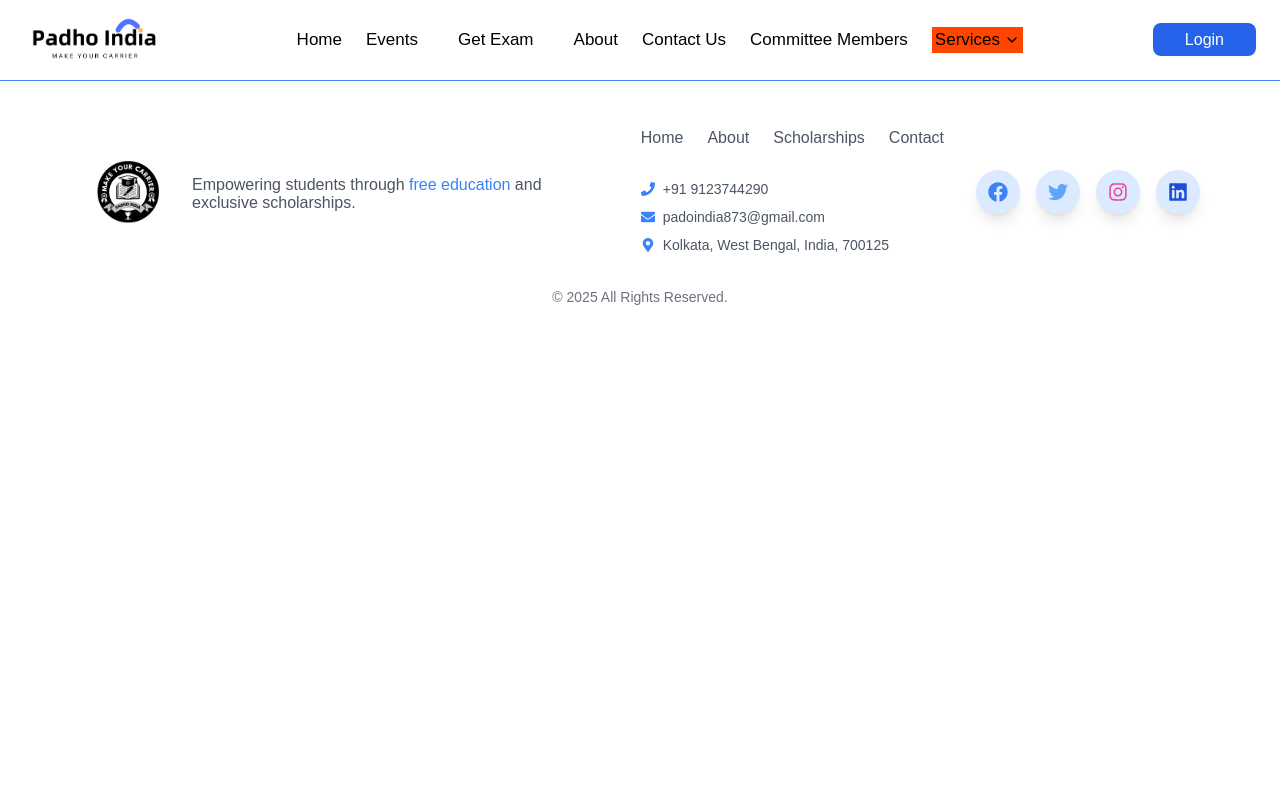
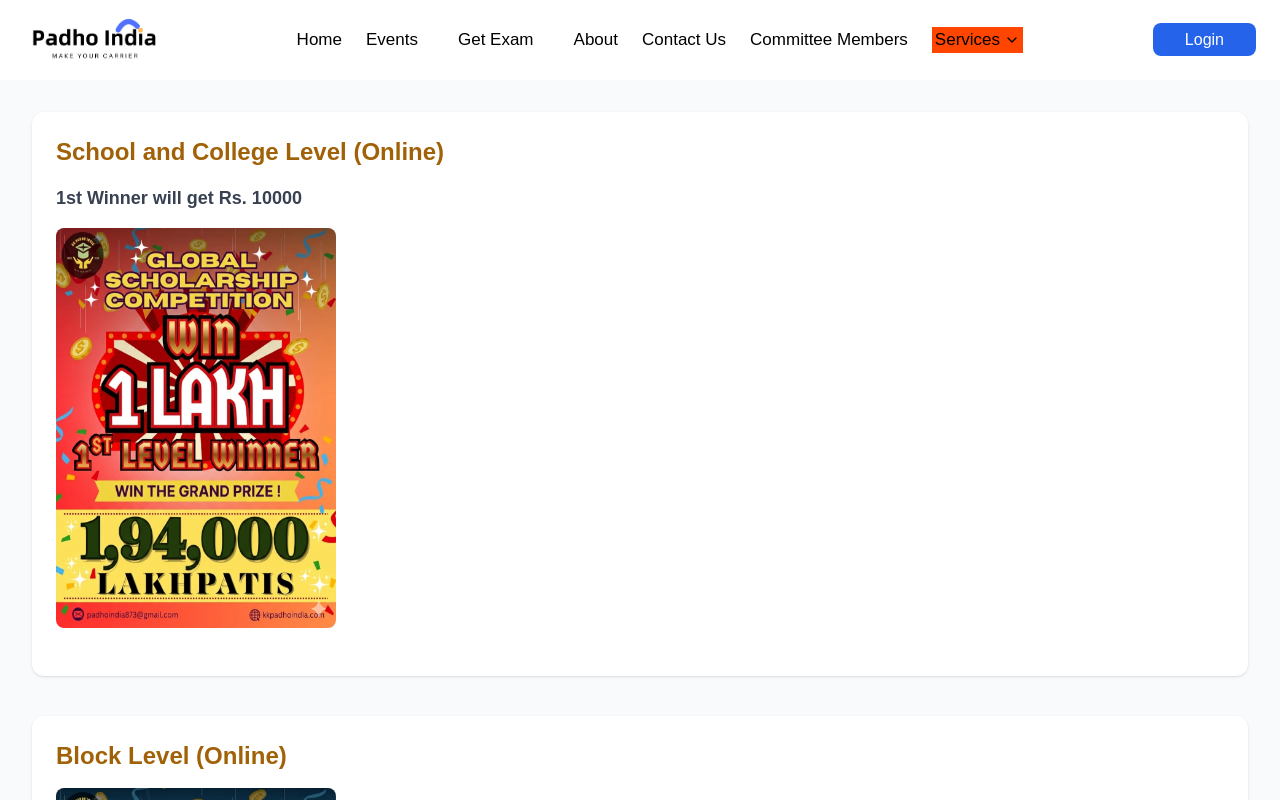
Before and after one commit to padoindia873-hub/Scholarship-National-Cup, a React (Vite) app: page /AllPrizeListExam in a window 1280 px wide. Built offline with nearby package versions, Linux system fonts and the light colour scheme.

Commit message:
first commits

```diff
--- a/src/App.jsx
+++ b/src/App.jsx
@@ -71,7 +71,7 @@ import Technical from "./pages/Technical";
 import Legal from "./pages/Legal";
 import Finance from "./pages/Finance";
 import PrizeListsDetails from "./components/common/PrizeListsDetails";
-
+import AllPrizeListExam from "./components/common/AllprizeListExam";
 
 const Home = lazy(() => import("./pages/Home"));
 
@@ -177,6 +177,8 @@ const AppContent = () => {
           <Route path="/technical" element={<Technical />} />
           <Route path="/legal" element={<Legal />} />
          <Route path="/PrizeListsDetails/:id" element={<PrizeListsDetails />} />
+          <Route path="/AllPrizeListExam" element={<AllPrizeListExam />} />
+
 
 
 
--- /dev/null
+++ b/src/components/common/AllPrizeListExam.jsx
@@ -0,0 +1,167 @@
+import React from "react";
+import { Card, List } from "antd";
+import "antd/dist/reset.css";
+
+import schoolImg11 from "../../assets/school11.png";
+import blockImg11 from "../../assets/block11.png";
+import districtImg7 from "../../assets/district7.png";
+import cupImage from "../../assets/cups.png";
+import finalImg4 from "../../assets/final4.jpg";
+import ruppes from "../../assets/wp4.jpg";
+
+const prizeData = [
+  {
+    level: "School and College Level (Online)",
+    winner: "1st Winner will get Rs. 10000",
+    images: [schoolImg11],
+  },
+  {
+    level: "Block Level (Online)",
+    prizes: [
+      "1st, 2nd and 3rd Winners: Rs. 2,00,000/- Accommodation (traveling lodging and fooding) for offline exam",
+    ],
+    images: [blockImg11],
+  },
+  {
+    level: "District Level (Offline)",
+    prizes: [
+      "Consolation Prize > 10,00,000/- + All failure candidates will get 10,00,000/-",
+    ],
+    images: [districtImg7],
+  },
+  {
+    level: "Final Level (National Level) (Offline)",
+    TopWinners: "Top Winners",
+    winners: [
+      {
+        title: "1st Prize ---- 15 Crores",
+        rewards: [
+          "1 Kg Gold Trophy",
+          "10 Crore Cash",
+          "Jaguar Car",
+          "5 BHK Flat",
+          "Scholarship For Abroad Study",
+        ],
+      },
+      {
+        title: "2nd Prize ---- 12 Crores",
+        rewards: [
+          "500 gm Gold Trophy",
+          "8 Crore Cash",
+          "Jaguar Car",
+          "5 BHK Flat",
+          "Scholarship For Abroad Study",
+        ],
+      },
+      {
+        title: "3rd Prize ---- 10 Crores",
+        rewards: [
+          "250 gm Gold Trophy",
+          "6 Crore Cash",
+          "Jaguar Car",
+          "5 BHK Flat",
+          "Scholarship For Abroad Study",
+        ],
+      },
+        {
+  title: (
+    <>
+      4th to 32nd Rankers <br />
+      Will Get ---- 2 Crores
+    </>
+  ),
+  rewards: [
+    '1,00,00,000/- Cash',
+    '4 BHK Flat',
+    'Thar Car',
+    '50 Gram Pure Gold Medal',
+  ],
+},
+      {
+        title: '33th to 1932th Rankers Will Get',
+        rewards: [
+
+          '1,00,00,000/-',
+          '3 BHK Flat',
+          'Hyundai Exter Car ',
+          '20 Gram Pure Gold Medal',
+        ],
+      },
+    ],
+    images: [cupImage],
+  },
+];
+
+const AllPrizeListExam = () => {
+  return (
+    <div className="p-5 md:p-8 bg-gray-50 space-y-10">
+
+      {prizeData.map((section, index) => (
+        <div key={index} className="bg-white p-6 rounded-xl shadow">
+
+          {/* Level Title */}
+          <h2 className="text-xl md:text-2xl font-bold text-yellow-700 mb-4">
+            {section.level}
+          </h2>
+
+          {/* Winner */}
+          {section.winner && (
+            <p className="text-lg font-semibold text-gray-700 mb-4">
+              {section.winner}
+            </p>
+          )}
+
+          {/* Images */}
+          {section.images && (
+            <div className="grid grid-cols-2 sm:grid-cols-3 md:grid-cols-4 gap-4 mb-6">
+              {section.images.map((imgSrc, i) => (
+                <img
+                  key={i}
+                  src={imgSrc}
+                  alt="prize"
+                  className="w-full rounded-lg"
+                />
+              ))}
+            </div>
+          )}
+
+          {/* Prize List */}
+          {section.prizes && (
+            <List
+              dataSource={section.prizes}
+              bordered
+              renderItem={(item) => (
+                <List.Item className="font-medium">{item}</List.Item>
+              )}
+            />
+          )}
+
+          {/* Winners */}
+          {section.winners && (
+            <>
+              <h3 className="text-lg font-semibold text-blue-700 mt-6 mb-4">
+                {section.TopWinners}
+              </h3>
+
+              <div className="grid md:grid-cols-3 gap-6">
+                {section.winners.map((winner, idx) => (
+                  <Card key={idx} title={winner.title}>
+                    <List
+                      dataSource={winner.rewards}
+                      renderItem={(item) => (
+                        <List.Item>{item}</List.Item>
+                      )}
+                    />
+                  </Card>
+                ))}
+              </div>
+            </>
+          )}
+        </div>
+      ))}
+
+    </div>
+  );
+};
+
+export default AllPrizeListExam;
--- a/src/components/common/VideoPlayer.jsx
+++ b/src/components/common/VideoPlayer.jsx
@@ -60,7 +60,7 @@ const VideoPlayer = () => {
         </Link>
 
         <Link
-          to="/prize-list"
+          to="/AllPrizeListExam"
           className="bg-blue-900 text-lg md:text-2xl font-semibold px-6 py-3 rounded-md shadow-lg hover:scale-105 w-[80%] sm:w-auto text-center flex justify-center"
         >
           <span
```
